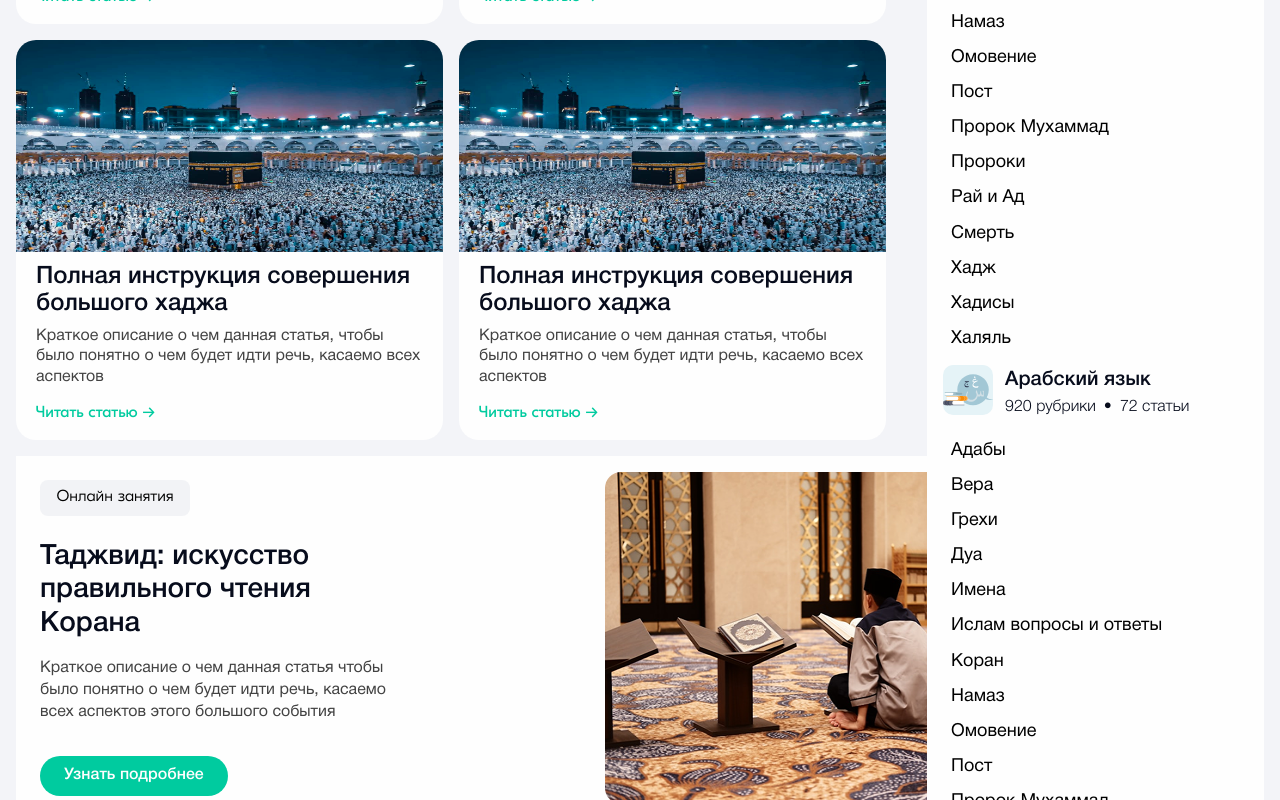
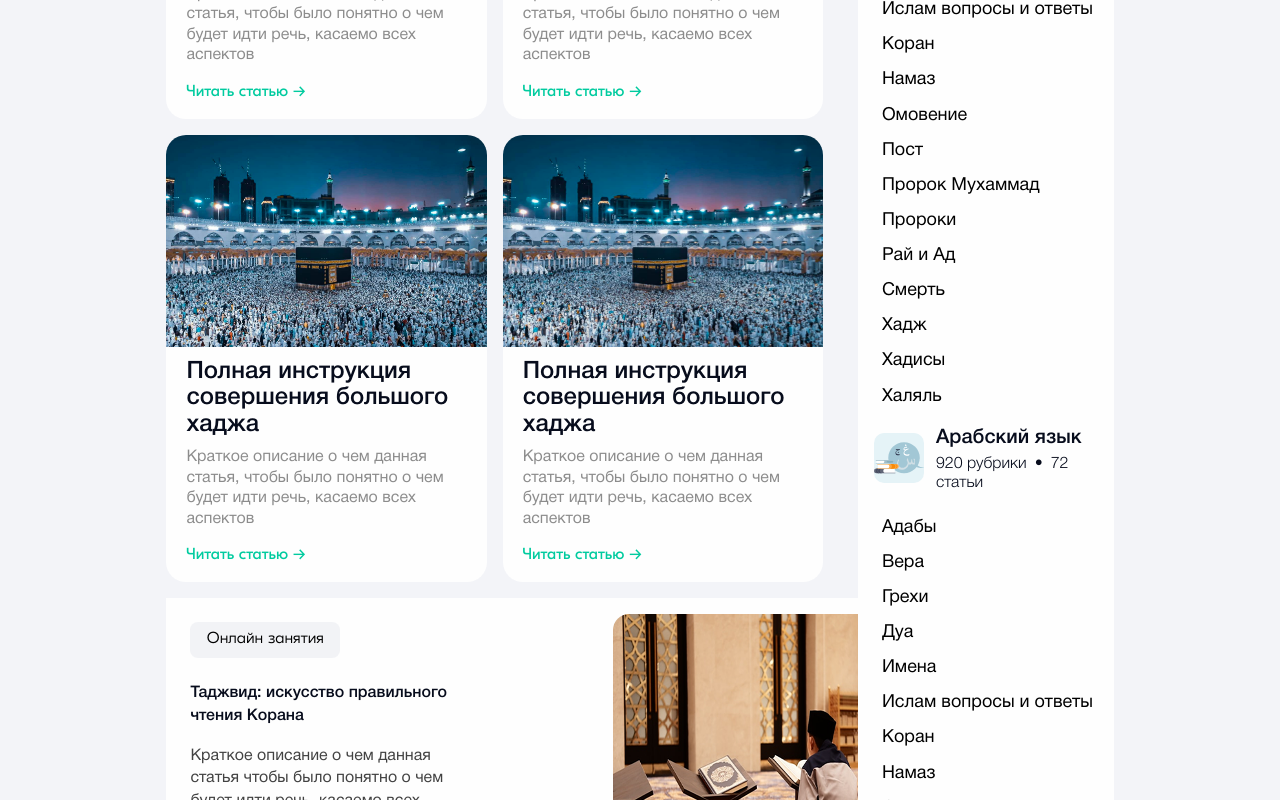
Before and after one commit to Nuruddin999/medina_landing, a Next.js app: page / in a window 1280 px wide. Shown: the part 1320-2120 px from the top of the page. Built offline with nearby package versions, Linux system fonts and the light colour scheme.

Commit message:
last fix

```diff
--- a/src/app/page.module.scss
+++ b/src/app/page.module.scss
@@ -1,5 +1,5 @@
 .mainPage {
-  padding: 0 16px;
+  padding: 0 13%;
   background: $greyBackground;
   box-sizing: border-box;
 
--- a/src/components/ArticleCard/arctilecard.module.scss
+++ b/src/components/ArticleCard/arctilecard.module.scss
@@ -14,7 +14,7 @@
   .imgSide {
     background-image: url("/testbackground.png");
     height: 212px;
-    background-size: 100% 100%;
+    background-size: 100%;
     background-position: center;
     background-repeat: no-repeat;
     @include radiusBorders;
@@ -31,6 +31,7 @@
   .description {
     margin: 8px 0 16px 0;
     @include card-text;
+    opacity: 60%;
     font-size: 1rem;
     line-height: 20.48px;
   }
--- a/src/components/GridBanner/GridBanner.tsx
+++ b/src/components/GridBanner/GridBanner.tsx
@@ -9,8 +9,8 @@ const GridBanner: React.FC<any> = ({title,text, labelText,imgUrl}) => {
             <div className={styles.label}>
                 {labelText}
             </div>
-            <div className={styles.title}>{title}</div>
-            <div className={styles.text}>{text}</div>
+            <div className={styles.title}><span>{title}</span></div>
+            <div className={styles.text}><span>{text}</span></div>
             <Button className={styles.moreButton}>Узнать подробнее</Button>
         </div>
         <Image src={imgUrl || '/'} alt={'banner image'} width={0} height={332} className={styles.imgBlock} />
--- a/src/components/GridBanner/gridbanner.module.scss
+++ b/src/components/GridBanner/gridbanner.module.scss
@@ -23,8 +23,8 @@
     .title {
       margin-top: 24px;
       @include card-title;
-      font-size: 1.75rem;
-      line-height: 33.6px;
+      font-size: 1rem;
+      line-height: 23.6px;
     }
 
     .text {
--- a/src/styles/fonts.scss
+++ b/src/styles/fonts.scss
@@ -1,66 +1,54 @@
 @font-face {
   font-family: 'GteestiProDisplay';
   src: url('/fonts/gteestiprodisplay_regular.otf') format('opentype');
-  font-weight: 400;
 }
 
 @font-face {
   font-family: 'GteestiProDisplayBold';
   src: url('/fonts/gteestiprodisplay_bold.otf') format('opentype');
-  font-weight: 700;
 }
 
 @font-face {
   font-family: 'GteestiProDisplayThin';
   src: url('/fonts/gteestiprodisplay_thin.otf') format('opentype');
-  font-weight: 200;
 }
 
 @font-face {
   font-family: 'GteestiProDisplayMedium';
   src: url('/fonts/gteestiprodisplay_medium.otf') format('opentype');
-  font-weight: 500;
 }
 
 @font-face {
   font-family: 'GteestiProDisplayLight';
   src: url('/fonts/gteestiprodisplay_light.otf') format('opentype');
-  font-weight: 350;
-  font-style: normal;
 }
 
 @font-face {
   font-family: 'GteestiProDisplayUltraBold';
   src: url('/fonts/gteestiprodisplay_ultrabold.otf') format('opentype');
-  font-weight: 900;
 }
 ///
 @font-face {
   font-family: 'HelveticaNeueBold';
   src: url('/fonts/HelveticaNeue-Bold.otf') format('opentype');
-  font-weight: 700;
 }
 
 @font-face {
   font-family: 'HelveticaNeueLight';
   src: url('/fonts/HelveticaNeue-Light.otf') format('opentype');
-  font-weight: 400;
 }
 
 @font-face {
   font-family: 'GteestiProDisplayMedium';
   src: url('/fonts/HelveticaNeue-Medium.otf') format('opentype');
-  font-weight: 500;
 }
 
 @font-face {
   font-family: 'HelveticaNeueRoman';
   src: url('/fonts/HelveticaNeue-Roman.otf') format('opentype');
-  font-weight: 300;
 }
 
 @font-face {
   font-family: 'HelveticaNeueThin';
   src: url('/fonts/HelveticaNeue-Thin.otf') format('opentype');
-  font-weight: 300;
 }
```
